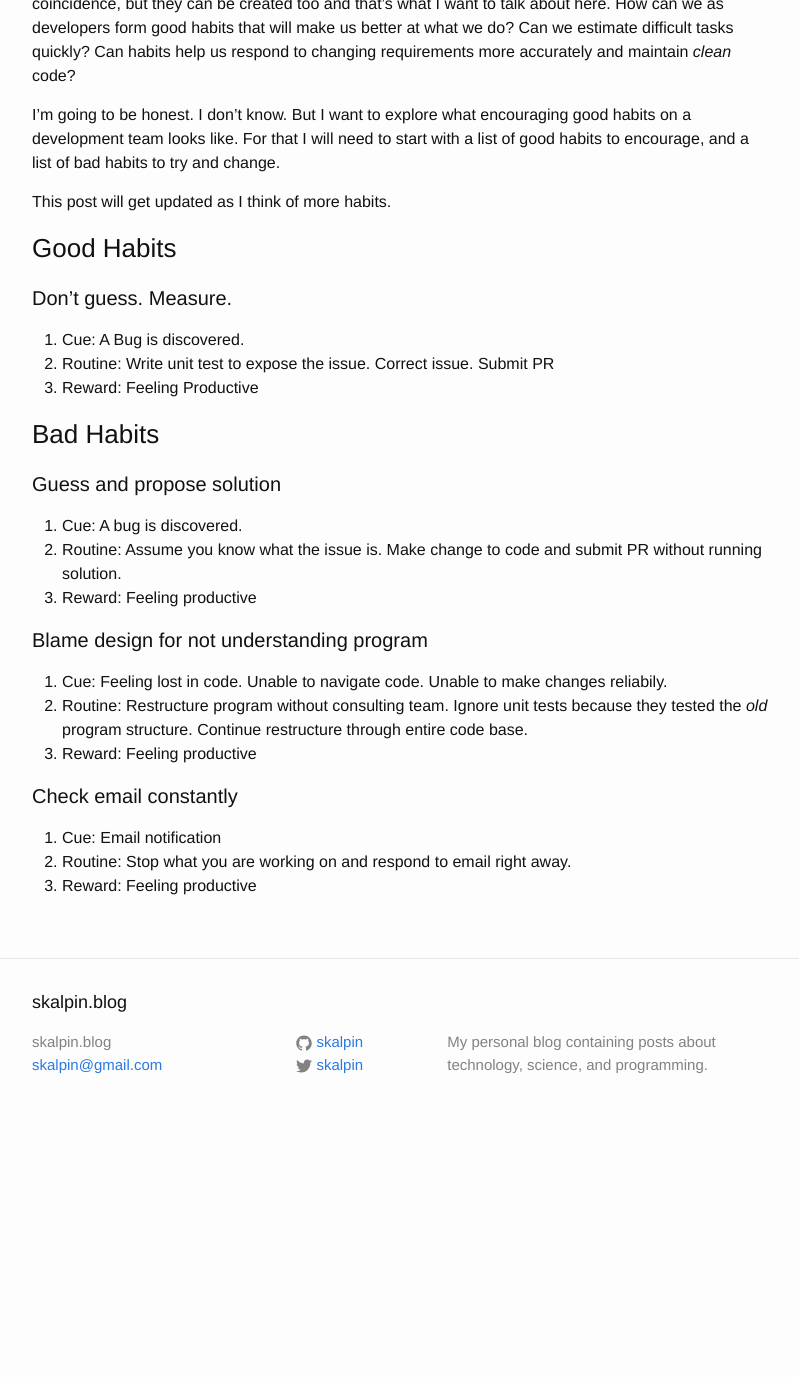
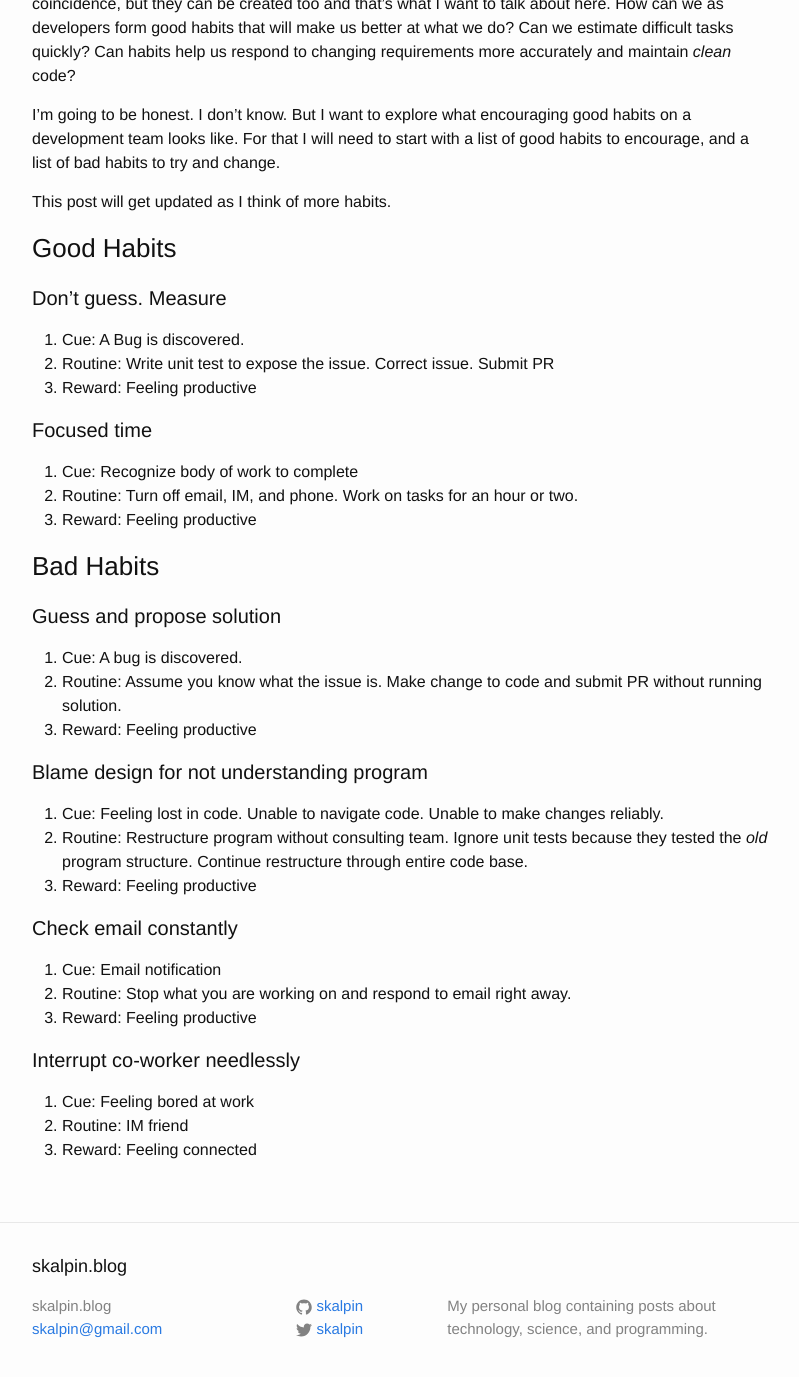
Before and after one commit to skalpin/skalpin.github.io, a Jekyll site: the page built from _posts/2019-5-21-Good-Developer-Habits.md, in a window 1280 px wide and 1400 px high, scrolled down 421 px. Shown: the top 1377 px of the window, without its empty margins (238-1037 px from the left). Built offline with Jekyll 4.4.1, drawn with Linux system fonts in a browser that asks for light colours; comment, search, counter and statistics services are not loaded; before the commit the page ends 1557 px from its top, so only the background shows below that.

Commit message:
adding habit

```diff
--- a/_posts/2019-5-21-Good-Developer-Habits.md
+++ b/_posts/2019-5-21-Good-Developer-Habits.md
@@ -5,7 +5,7 @@ date: 2019-5-21
 categories: update
 ---
 
-## Edits:
+## Edits
 
 2019-05-23: Removed habit table in favor of lists.
 
@@ -28,11 +28,17 @@ This post will get updated as I think of more habits.
 
 ### Good Habits
 
-#### Don't guess. Measure.
+#### Don't guess. Measure
 
 1. Cue: A Bug is discovered.
 2. Routine: Write unit test to expose the issue. Correct issue. Submit PR
-3. Reward: Feeling Productive
+3. Reward: Feeling productive
+
+#### Focused time
+
+1. Cue: Recognize body of work to complete
+2. Routine: Turn off email, IM, and phone. Work on tasks for an hour or two.
+3. Reward: Feeling productive
 
 ### Bad Habits
 
@@ -46,7 +52,7 @@ without running solution.
 #### Blame design for not understanding program
 
 1. Cue: Feeling lost in code. Unable to navigate code. Unable to make changes
-reliabily.
+reliably.
 2. Routine: Restructure program without consulting team. Ignore unit tests
 because they tested the _old_ program structure. Continue restructure
 through entire code base.
@@ -57,3 +63,9 @@ through entire code base.
 1. Cue: Email notification
 2. Routine: Stop what you are working on and respond to email right away.
 3. Reward: Feeling productive
+
+#### Interrupt co-worker needlessly
+
+1. Cue: Feeling bored at work
+2. Routine: IM friend
+3. Reward: Feeling connected
```
